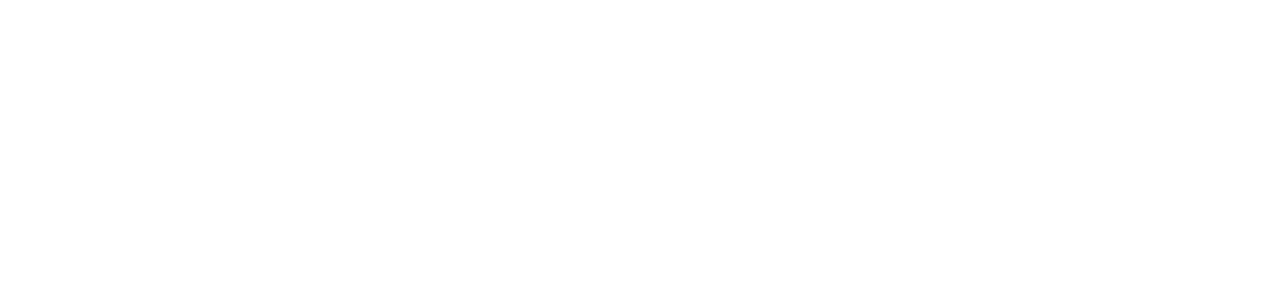
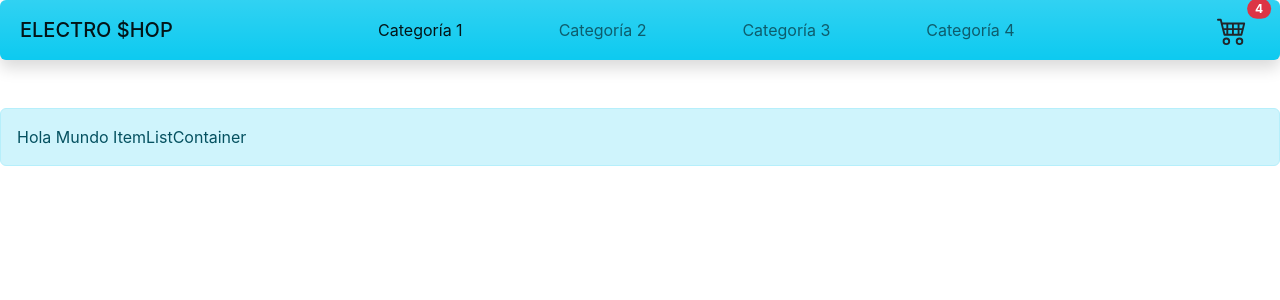
Before and after one commit to GonzaloFabianGomez/ReactJS-Coder, a JavaScript app: page / in a window 1280 px wide. Shown: the top 300 px of the page. Built offline with nearby package versions, Linux system fonts and the light colour scheme; the HTML template or start-up script is replaced by a standard one.

Commit message:
Pre-Entrega 1 Gomez Gonzalo

```diff
--- a/public/index.html
+++ b/public/index.html
@@ -24,6 +24,8 @@
       work correctly both with client-side routing and a non-root public URL.
       Learn how to configure a non-root public URL by running `npm run build`.
     -->
+    <link href="https://cdn.jsdelivr.net/npm/bootstrap@5.2.2/dist/css/bootstrap.min.css" rel="stylesheet" integrity="sha384-Zenh87qX5JnK2Jl0vWa8Ck2rdkQ2Bzep5IDxbcnCeuOxjzrPF/et3URy9Bv1WTRi" crossorigin="anonymous">
+    <link rel="stylesheet" href="https://cdn.jsdelivr.net/npm/bootstrap-icons@1.9.1/font/bootstrap-icons.css">
     <title>React App</title>
   </head>
   <body>
@@ -39,5 +41,6 @@
       To begin the development, run `npm start` or `yarn start`.
       To create a production bundle, use `npm run build` or `yarn build`.
     -->
+    <script src="https://cdn.jsdelivr.net/npm/bootstrap@5.2.2/dist/js/bootstrap.bundle.min.js" integrity="sha384-OERcA2EqjJCMA+/3y+gxIOqMEjwtxJY7qPCqsdltbNJuaOe923+mo//f6V8Qbsw3" crossorigin="anonymous"></script>
   </body>
 </html>
--- a/src/App.js
+++ b/src/App.js
@@ -1,7 +1,12 @@
+import './App.css'
+import NavBar from "./components/NavBar";
+import Message from './components/ItemListContainer';
+
 const App = () => {
   return (
     <>
-
+      <NavBar />
+      <Message text="Hola Mundo ItemListContainer"/>
     </>
   )
 }
--- /dev/null
+++ b/src/components/CartWidget.js
@@ -0,0 +1,14 @@
+const Cart = () => {
+    return (
+        <button type="button" className="btn position-relative">
+            <svg xmlns="http://www.w3.org/2000/svg" width="30" height="30" fill="currentColor" class="bi bi-cart4" viewBox="0 0 16 16">
+                <path d="M0 2.5A.5.5 0 0 1 .5 2H2a.5.5 0 0 1 .485.379L2.89 4H14.5a.5.5 0 0 1 .485.621l-1.5 6A.5.5 0 0 1 13 11H4a.5.5 0 0 1-.485-.379L1.61 3H.5a.5.5 0 0 1-.5-.5zM3.14 5l.5 2H5V5H3.14zM6 5v2h2V5H6zm3 0v2h2V5H9zm3 0v2h1.36l.5-2H12zm1.11 3H12v2h.61l.5-2zM11 8H9v2h2V8zM8 8H6v2h2V8zM5 8H3.89l.5 2H5V8zm0 5a1 1 0 1 0 0 2 1 1 0 0 0 0-2zm-2 1a2 2 0 1 1 4 0 2 2 0 0 1-4 0zm9-1a1 1 0 1 0 0 2 1 1 0 0 0 0-2zm-2 1a2 2 0 1 1 4 0 2 2 0 0 1-4 0z"/>
+            </svg>
+            <span className="position-absolute top-0 start-100 translate-middle badge rounded-pill bg-danger">
+                4
+                <span className="visually-hidden">unread messages</span>
+            </span>
+        </button>
+    )
+}
+export default Cart;
--- /dev/null
+++ b/src/components/ItemListContainer.js
@@ -0,0 +1,8 @@
+const Message = (props) => {
+    return (
+        <div className="alert alert-info" role="alert">
+            {props.text}
+        </div>
+    )
+}
+export default Message;
--- /dev/null
+++ b/src/components/NavBar.js
@@ -0,0 +1,38 @@
+import Cart from './CartWidget';
+
+const NavBar = () => {
+    return (
+        <nav className="navbar bg-info bg-gradient shadow p-2 mb-5 rounded">
+
+            <div className="container-fluid">
+
+                <a className="navbar-brand mb-0 h1" href="#">ELECTRO $HOP</a>
+
+                <ul className="navbar-nav flex-row">
+
+                    <li className="nav-item px-5">
+                        <a className="nav-link active" aria-current="page" href="#">Categoría 1</a>
+                    </li>
+
+                    <li className="nav-item px-5">
+                        <a className="nav-link" href="#">Categoría 2</a>
+                    </li>
+
+                    <li className="nav-item px-5">
+                        <a className="nav-link" href="#">Categoría 3</a>
+                    </li>
+
+                    <li className="nav-item px-5">
+                        <a className="nav-link" href="#">Categoría 4</a>
+                    </li>
+
+                </ul>
+
+                <Cart />
+
+            </div>
+
+        </nav>
+    )
+}
+export default NavBar;
```
